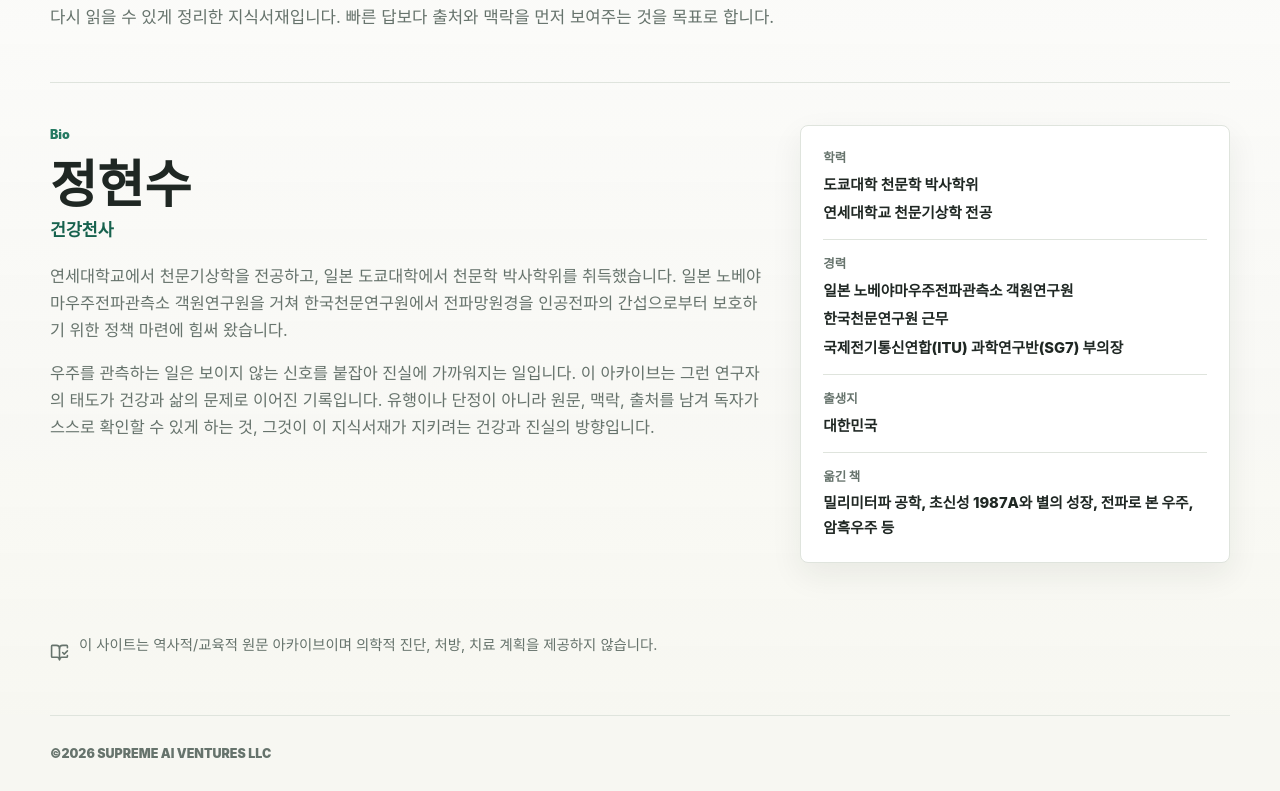
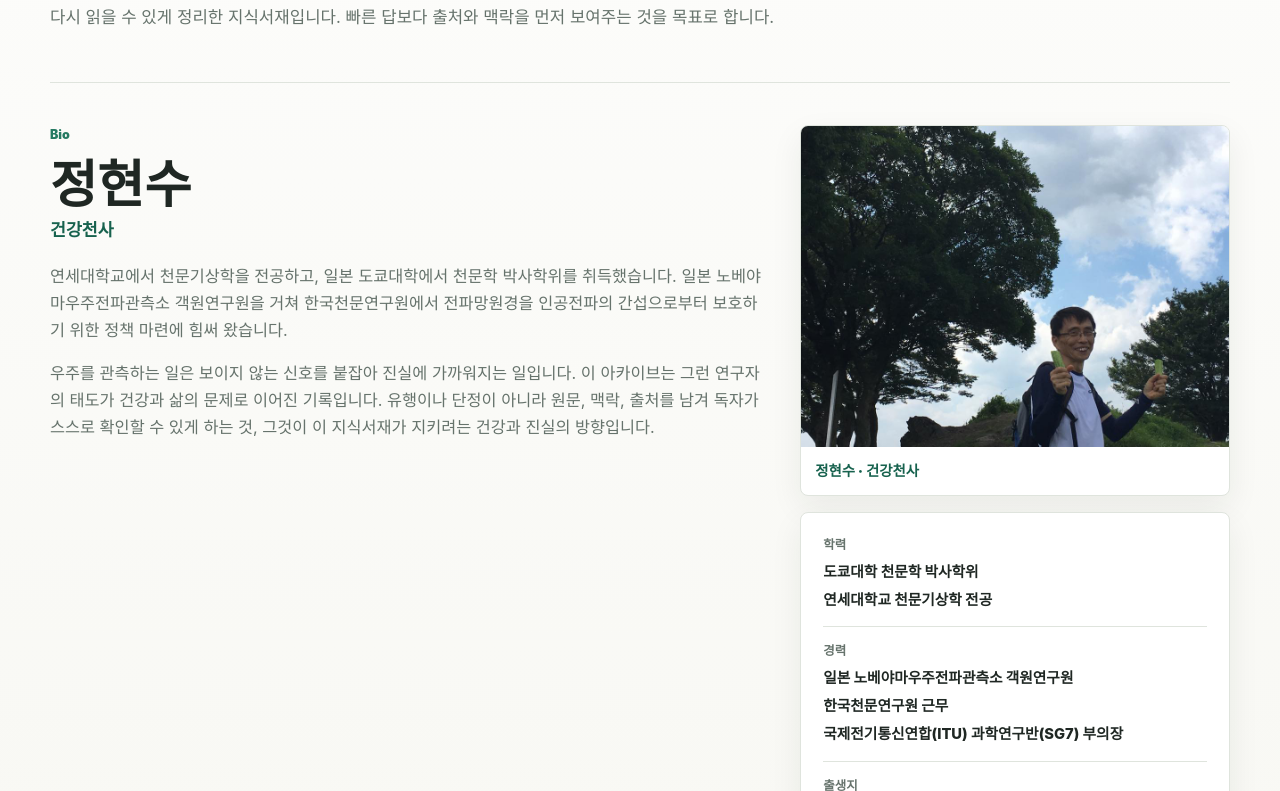
Before and after one commit to manynames3/health1004, a Next.js app in the folder frontend/: page /author in a window 1280 px wide. Shown: the part 489-1280 px from the top of the page. Built offline with nearby package versions, Linux system fonts and the light colour scheme.

Commit message:
Add author photo

```diff
--- a/frontend/app/author/page.tsx
+++ b/frontend/app/author/page.tsx
@@ -35,6 +35,12 @@ export default function AuthorPage() {
           </p>
         </article>
 
+        <aside className="author-side-column" aria-label="정현수 저자 프로필">
+          <figure className="author-photo-card">
+            <img src="/author-hs.jpg" alt="자연 속에서 미소 짓는 정현수 저자" />
+            <figcaption>정현수 · 건강천사</figcaption>
+          </figure>
+
           <dl className="author-profile-list">
             <div>
               <dt>학력</dt>
@@ -56,6 +62,7 @@ export default function AuthorPage() {
               <dd>밀리미터파 공학, 초신성 1987A와 별의 성장, 전파로 본 우주, 암흑우주 등</dd>
             </div>
           </dl>
+        </aside>
       </section>
     </PageShell>
   );
--- a/frontend/app/globals.css
+++ b/frontend/app/globals.css
@@ -1359,6 +1359,34 @@ code {
   max-width: 840px;
   color: var(--muted);
   font-size: 1.02rem;
+}
+
+.author-side-column {
+  display: grid;
+  gap: 16px;
+}
+
+.author-photo-card {
+  margin: 0;
+  overflow: hidden;
+  background: #ffffff;
+  border: 1px solid var(--border);
+  border-radius: 8px;
+  box-shadow: var(--soft-shadow);
+}
+
+.author-photo-card img {
+  display: block;
+  width: 100%;
+  aspect-ratio: 4 / 3;
+  object-fit: cover;
+}
+
+.author-photo-card figcaption {
+  padding: 12px 14px;
+  color: var(--accent-dark);
+  font-size: 0.9rem;
+  font-weight: 950;
 }
 
 .author-profile-list {
```
Also changed, not shown: frontend/public/author-hs.jpg (added). Lines whose indentation alone changed are shown as unchanged.
